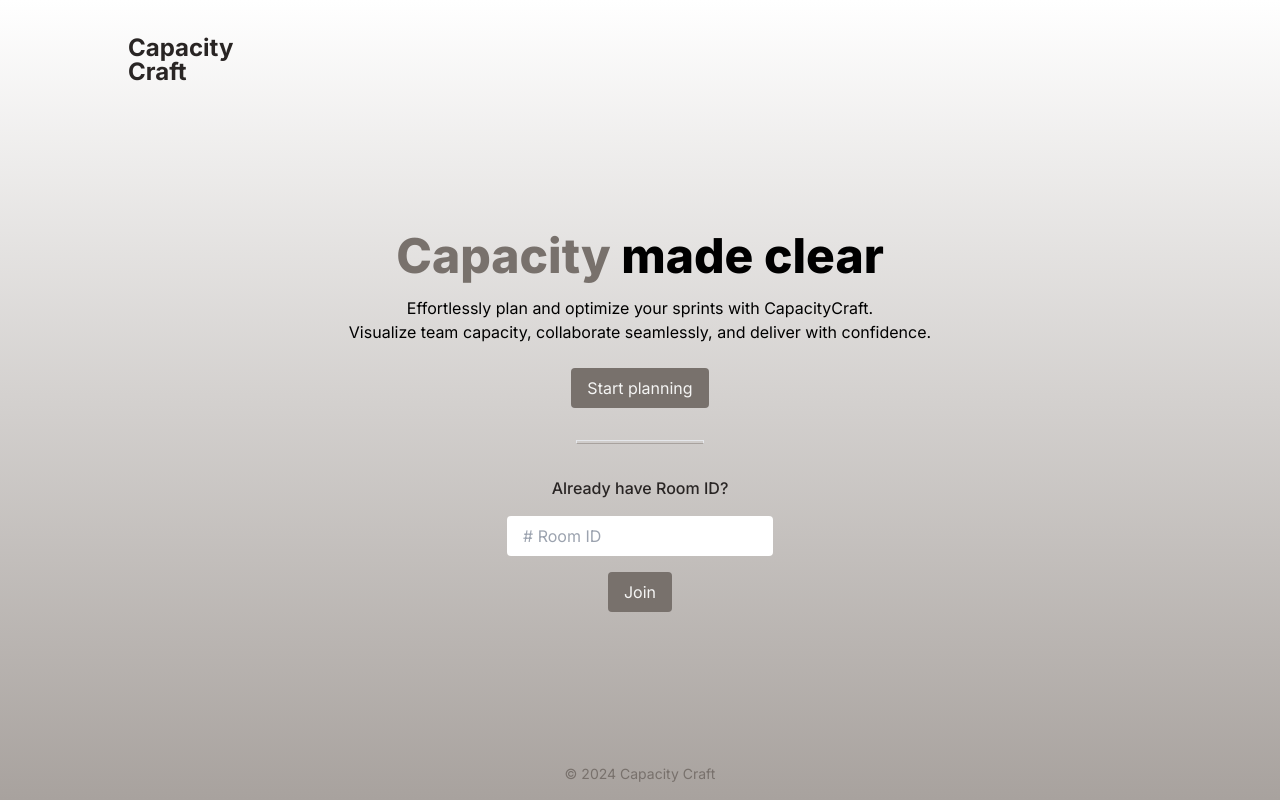
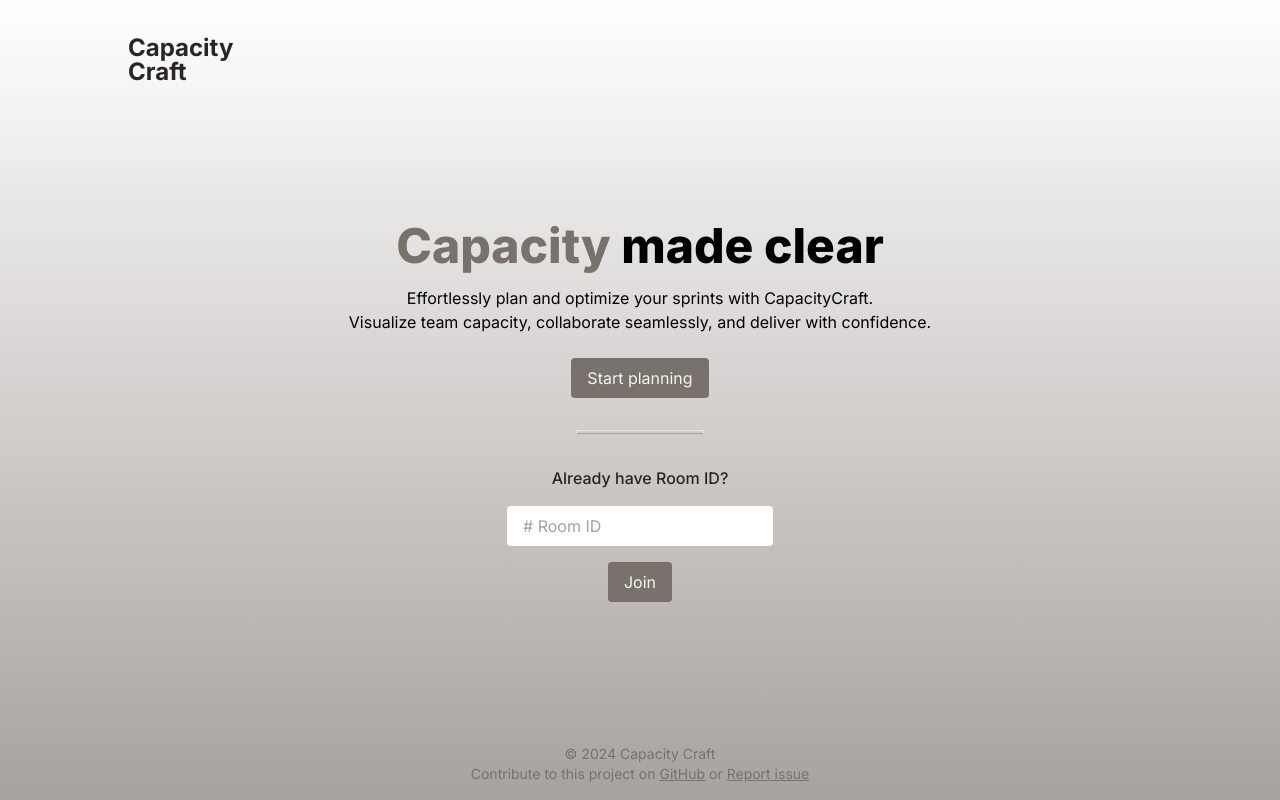
Before and after one commit to pknn/CapacityCraft, a React (Vite) app: page / in a window 1280 px wide. Built offline with nearby package versions, Linux system fonts and the light colour scheme; no server answers.

Commit message:
feat(Footer): add contribution and issue reporting links to the footer to enhance user engagement and support

```diff
--- a/src/components/Footer.tsx
+++ b/src/components/Footer.tsx
@@ -1,6 +1,19 @@
 const Footer = () => (
   <footer className="py-4 text-center text-sm text-stone-500">
     <div>© 2024 Capacity Craft</div>
+    <div>
+      Contribute to this project on{' '}
+      <a className="underline" href="https://github.com/pknn/CapacityCraft">
+        GitHub
+      </a>{' '}
+      or{' '}
+      <a
+        className="underline"
+        href="https://github.com/pknn/CapacityCraft/issues/new"
+      >
+        Report issue
+      </a>
+    </div>
   </footer>
 );
 
```
